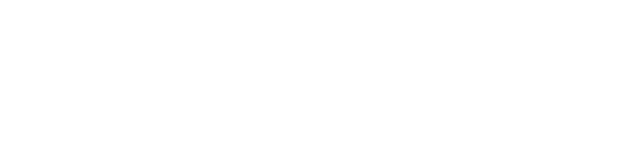
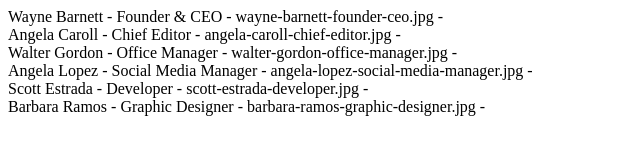
Before and after one commit to AntonioBoksic/js-our-team, a plain HTML site: page index.html in a window 1280 px wide. Shown: the whole page, without its empty margins (0-640 px from the left). Drawn offline with Linux system fonts and the light colour scheme.

Commit message:
milestone completate

```diff
--- a/index.html
+++ b/index.html
@@ -8,7 +8,9 @@
     <link rel="stylesheet" href="style.css">
 </head>
 <body>
+    <div id="container">
 
+    </div>
 
     <script src="main.js"></script>
 </body>
--- a/main.js
+++ b/main.js
@@ -1,2 +1,98 @@
-//  creao l'array di ogetti
- teamArray = [];
+
+/*Wayne Barnett	Founder & CEO	wayne-barnett-founder-ceo.jpg
+Angela Caroll	Chief Editor	angela-caroll-chief-editor.jpg
+Walter Gordon	Office Manager	walter-gordon-office-manager.jpg
+Angela Lopez	Social Media Manager	angela-lopez-social-media-manager.jpg
+Scott Estrada	Developer	scott-estrada-developer.jpg
+Barbara Ramos	Graphic Designer	barbara-ramos-graphic-designer.jpg
+*/
+
+// creo elemento container dove inserire i miei elementi
+const elContainer = document.getElementById("container")
+
+//  creo l'array per gli oggetti
+teamArray = [];
+
+// creo gli oggetti da pushare nell'array
+const teamMember1 = {
+    "name" : "Wayne Barnett",
+    "role" : "Founder & CEO",
+    "img" : "wayne-barnett-founder-ceo.jpg"
+}
+
+const teamMember2 = {
+    "name" : "Angela Caroll",
+    "role" : "Chief Editor",
+    "img" : "angela-caroll-chief-editor.jpg"
+}
+
+const teamMember3 = {
+    "name" : "Walter Gordon",
+    "role" : "Office Manager",
+    "img" : "walter-gordon-office-manager.jpg"
+}
+
+const teamMember4 = {
+    "name" : "Angela Lopez",
+    "role" : "Social Media Manager",
+    "img" : "angela-lopez-social-media-manager.jpg"
+}
+
+const teamMember5 = {
+    "name" : "Scott Estrada",
+    "role" : "Developer",
+    "img" : "scott-estrada-developer.jpg"
+}
+
+const teamMember6 = {
+    "name" : "Barbara Ramos",
+    "role" : "Graphic Designer",
+    "img" : "barbara-ramos-graphic-designer.jpg"
+}
+
+//prove
+console.log(teamMember1)
+
+for (let chiave in teamMember1) {
+    console.log(teamMember1[chiave])
+}
+
+for (let chiave in teamMember1) {
+    console.log(chiave)
+}
+
+
+
+
+// pusho gli oggetti nell array
+
+/*
+for (i = 1; i <= 6; i++) {
+    teamArray.push(teamMember{i})
+}
+*/
+
+teamArray.push(teamMember1,teamMember2,teamMember3,teamMember4,teamMember5,teamMember6);
+
+console.log(teamArray);
+
+// stampo info di ogni membro  del team in console e le inserisco nel file HTML
+
+for (i = 0 ; i < teamArray.length ; i ++) {
+
+
+    let elDiv = document.createElement("div")
+
+
+
+    for (let chiave in teamArray[i]) {
+        console.log(teamArray[i][chiave])
+
+        elDiv.append(teamArray[i][chiave] + " - ");
+        elContainer.append(elDiv);
+    }
+
+    console.log(elDiv)
+
+
+}
```
